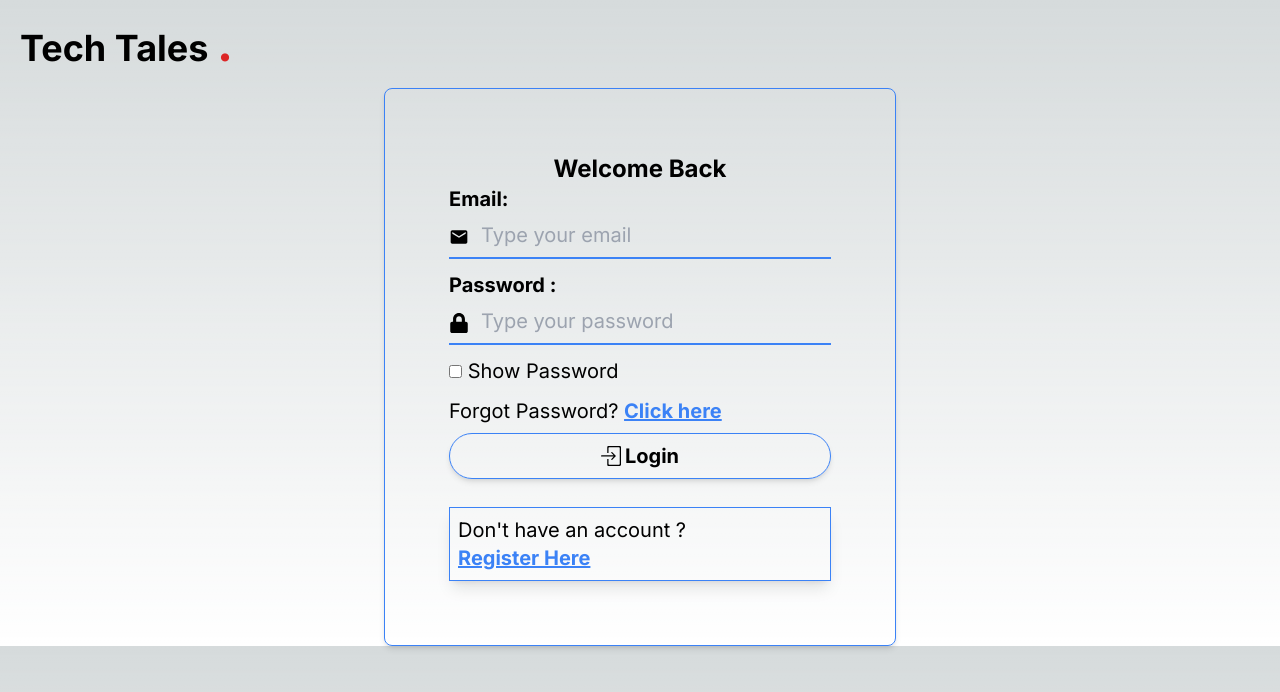
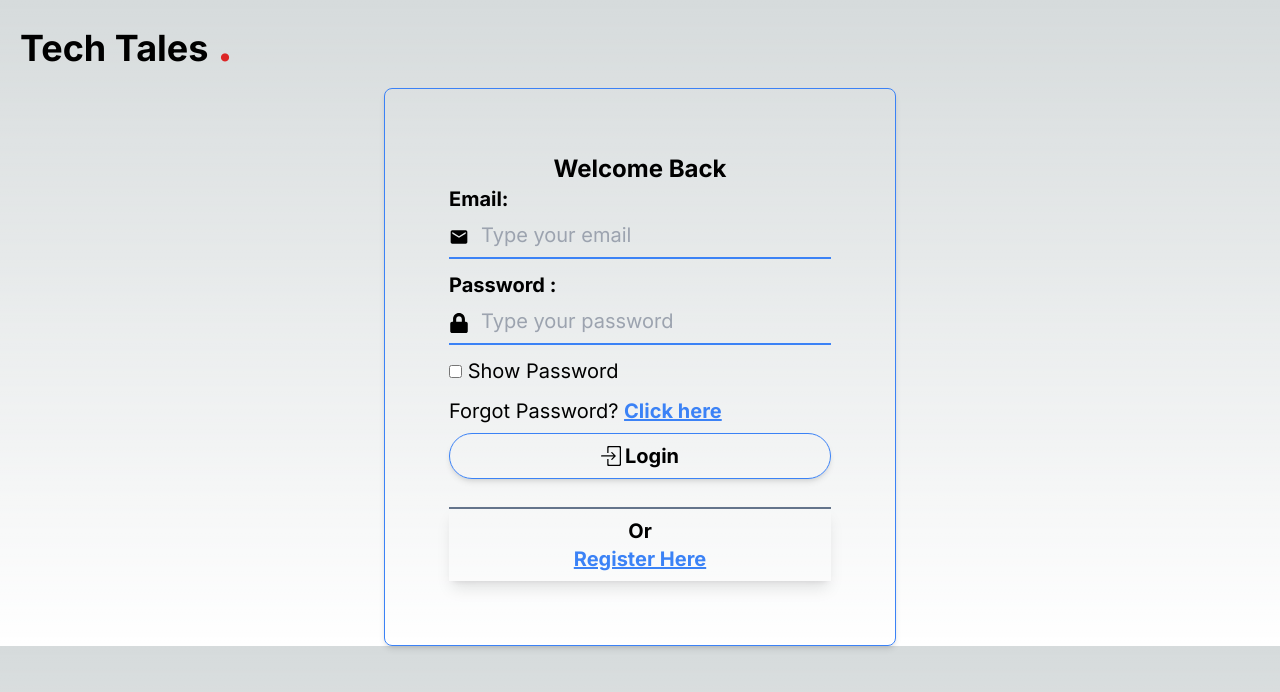
Before and after one commit to Donvine254/Tech-Tales-Client, a Next.js app: page / in a window 1280 px wide. Shown: the top 692 px of the page. Built offline with nearby package versions, Linux system fonts and the light colour scheme.

Commit message:
eslint is tough

```diff
--- a/app/globals.css
+++ b/app/globals.css
@@ -61,7 +61,7 @@ body {
   }
 
 .login__link {
-   @apply underline text-blue-500 cursor-pointer hover:text-blue-800 font-bold
+   @apply underline text-blue-500 cursor-pointer hover:text-green-800 font-bold
   }
 .login-button{
     @apply  rounded-full w-full py-2 mt-2 font-bold px-8 shadow-md border border-blue-500 hover:bg-blue-500 flex items-center justify-center gap-1
--- a/app/register/page.jsx
+++ b/app/register/page.jsx
@@ -6,7 +6,7 @@ import { MdEmail } from "react-icons/md";
 import { useRouter } from "next/navigation";
 import Swal from "sweetalert2";
 
-export default function page() {
+export default function useRegister() {
   const [showPassword, setShowPassword] = useState(false);
   const [formData, setFormData] = useState({
     username: "",
--- a/components/Login.jsx
+++ b/components/Login.jsx
@@ -1,13 +1,13 @@
 "use client";
 import Link from "next/link";
-import { useState, useContext } from "react";
+import { useState } from "react";
 import Swal from "sweetalert2";
 import { FaLock } from "react-icons/fa";
 import { MdEmail } from "react-icons/md";
 import { SlLogin } from "react-icons/sl";
 import { useRouter } from "next/navigation";
 
-export default function Login() {
+export default function useLogin() {
 
   const [showPassword, setShowPassword] = useState(false);
   const [loginData, setLoginData] = useState({
@@ -25,7 +25,14 @@ export default function Login() {
 
   function handleLogin(e) {
     e.preventDefault();
-    navigate.push("/home");
+    navigate.replace("/home");
+    Swal.fire({
+      icon:"success",
+      title: "Login Successful!",
+      text:"You will be redirected to the homepage in a few seconds.",
+      showCloseButton: true
+
+    })
   }
   return (
     <div className="">
@@ -83,10 +90,10 @@ export default function Login() {
           </button>
         </form>
         <br></br>
-        <div className="shadow-lg border p-2 border-blue-500">
-          Don&#39;t have an account ? <br className="hidden lg:block" />
+        <div className="shadow-lg border-t-2 p-2 border-t-slate-500">
+          <p className="text-center text-xl font-bold">Or</p>
           <Link href="/register" className="login__link">
-            Register Here
+            <p className="mx-auto text-center">Register Here</p>
           </Link>
         </div>
       </div>
```
